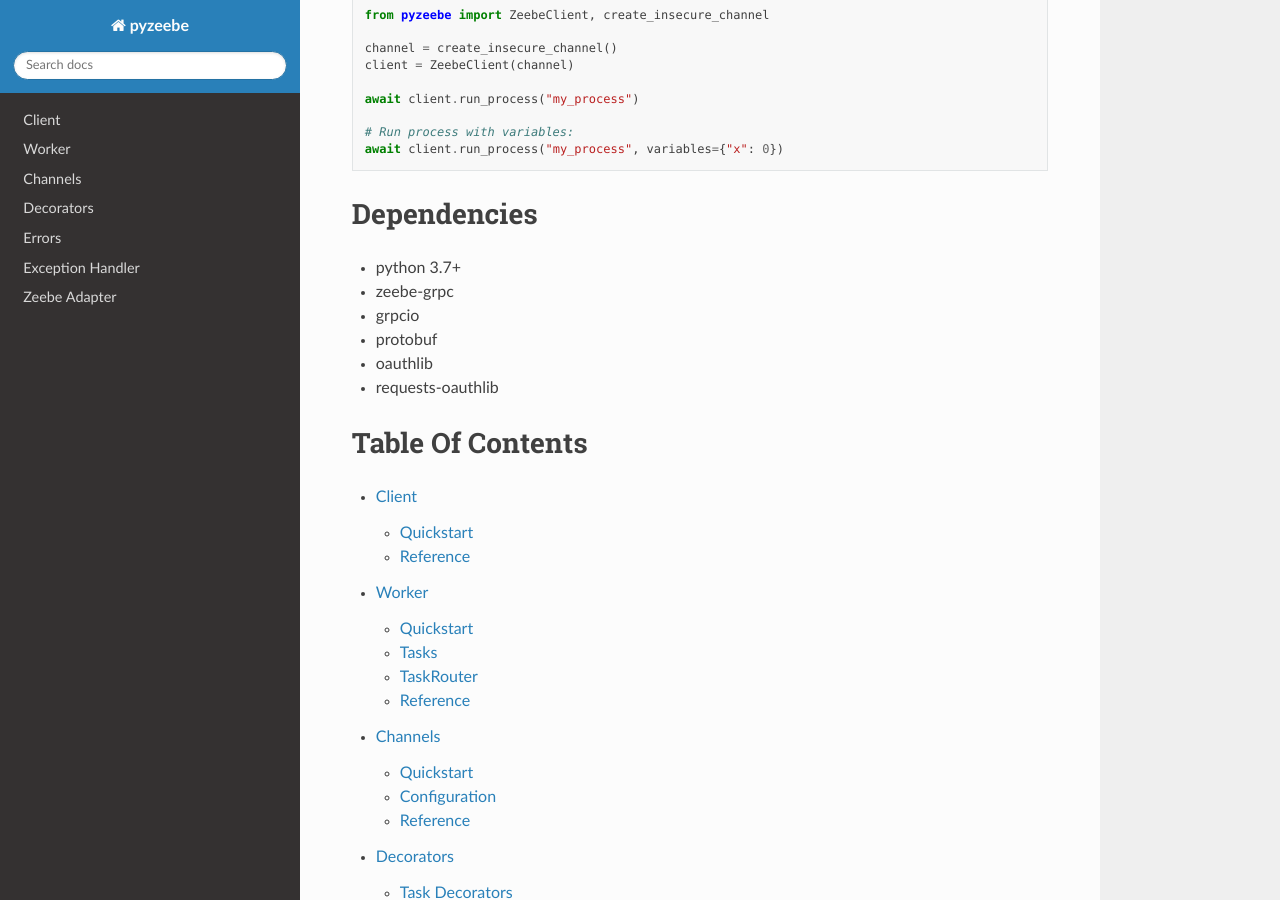
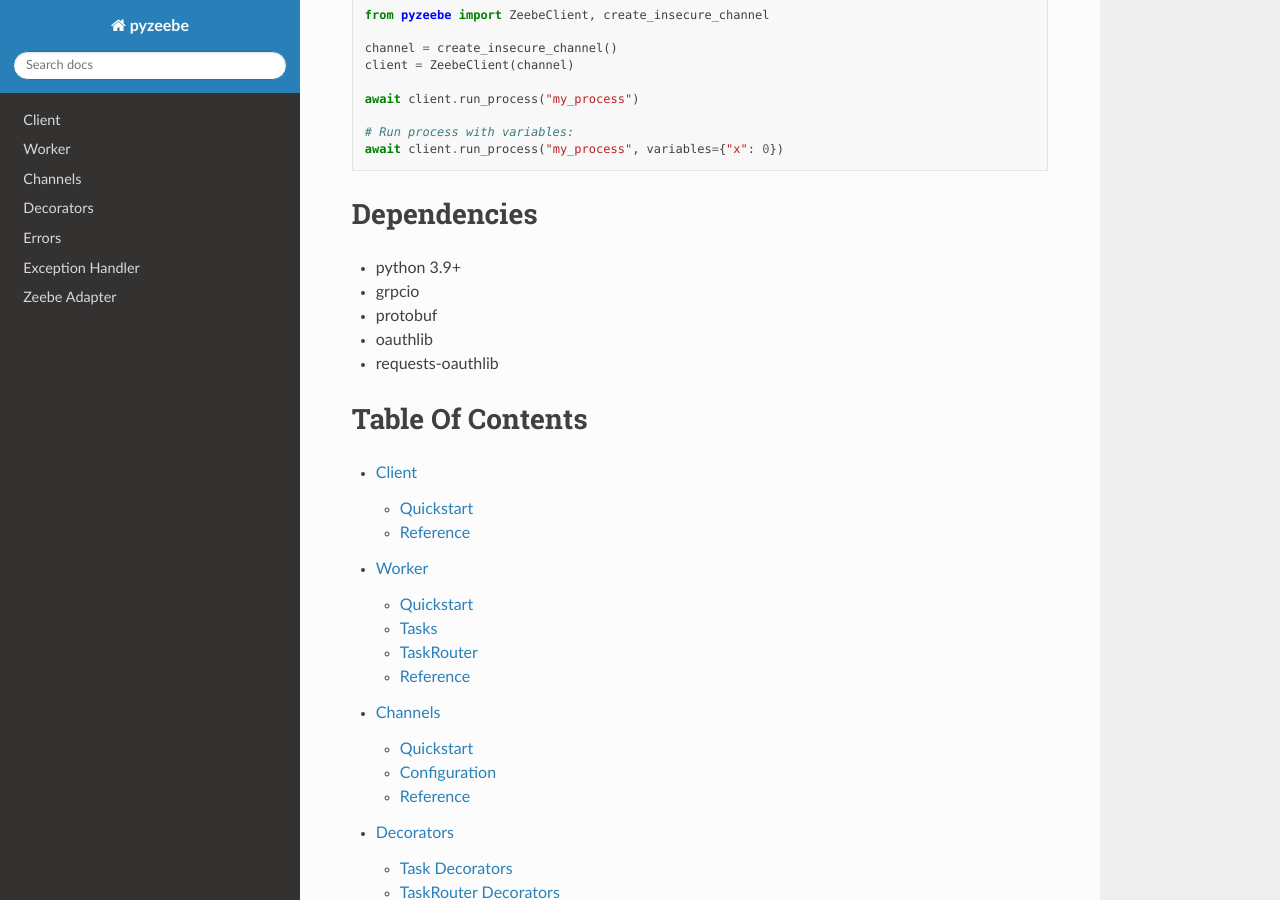
Before and after one commit to camunda-community-hub/pyzeebe, a Sphinx documentation site: the page built from docs/index.rst, in a window 1280 px wide and 900 px high, scrolled down 765 px. Built offline with Sphinx 7.4.7 and the Read the Docs theme 3.1.0, drawn with Linux system fonts in a browser that asks for light colours.

Commit message:
update docs

```diff
--- a/docs/index.rst
+++ b/docs/index.rst
@@ -48,8 +48,7 @@ Creating a client
 Dependencies
 ============
 
-* python 3.7+
-* zeebe-grpc
+* python 3.9+
 * grpcio
 * protobuf
 * oauthlib
```
